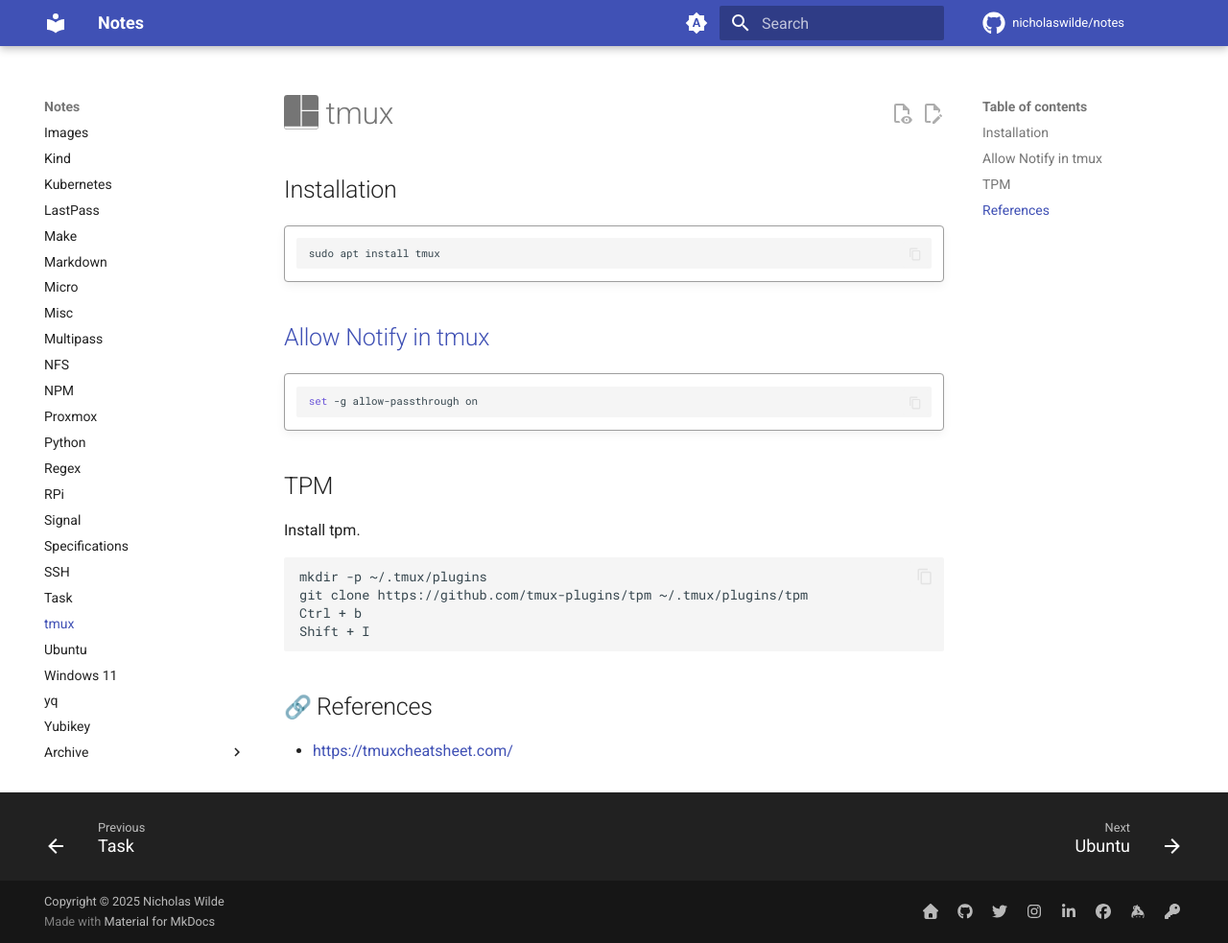
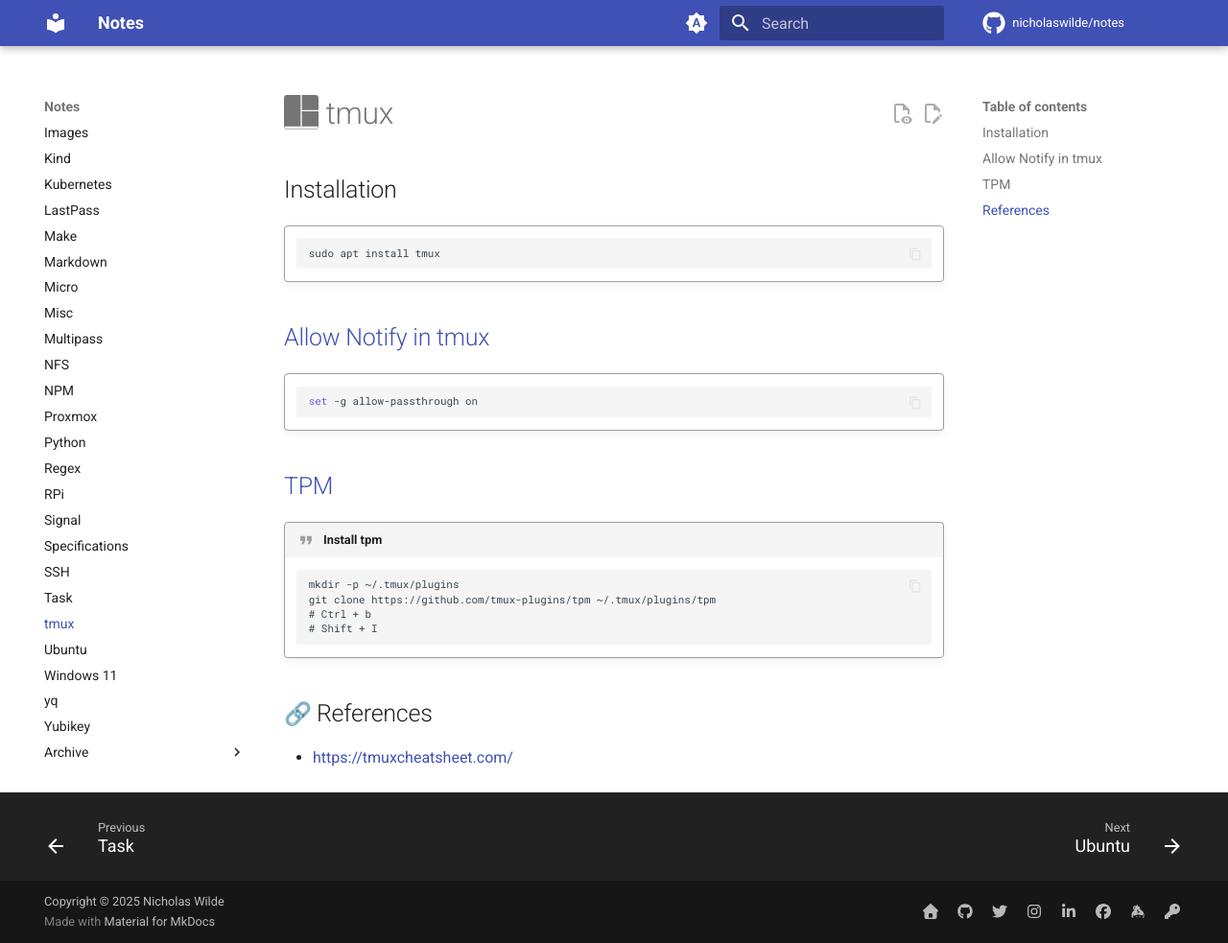
Before and after one commit to nicholaswilde/notes, an MkDocs documentation site: the page built from docs/tmux.md, in a window 1280 px wide and 983 px high. Shown: the whole window at 96% size. Built offline with MkDocs 1.6.1 and Material for MkDocs 9.7.7, drawn with Linux system fonts in a browser that asks for light colours; emoji names are drawn with the system emoji font; comment, search, counter and statistics services are not loaded; part of the change alters nothing that is shown.

````diff
--- a/docs/tmux.md
+++ b/docs/tmux.md
@@ -16,19 +16,20 @@
     set -g allow-passthrough on
     ```
 
-## TPM
+## [TPM][2]
 
-Install tpm.
+!!! quote "Install tpm"
 
-```
-mkdir -p ~/.tmux/plugins
-git clone https://github.com/tmux-plugins/tpm ~/.tmux/plugins/tpm
-Ctrl + b
-Shift + I
-```
+    ```
+    mkdir -p ~/.tmux/plugins
+    git clone https://github.com/tmux-plugins/tpm ~/.tmux/plugins/tpm
+    # Ctrl + b
+    # Shift + I
+    ```
 
 ## :link: References
 
 - <https://tmuxcheatsheet.com/>
 
 [1]: <https://groups.google.com/a/chromium.org/g/chromium-hterm/c/davGyRBr3l8/m/7BPjaTwQAAAJ>
+[2]: <https://github.com/tmux-plugins/tpm>
````
